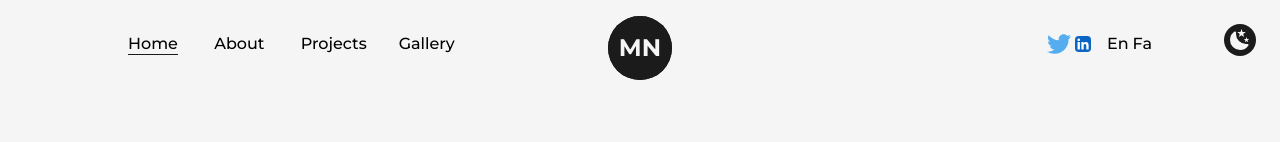
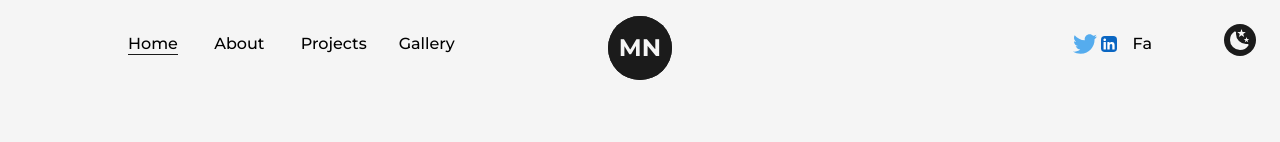
Before and after one commit to bardia1375/Mahdi-nourozi-portfolio, a Next.js app: page / in a window 1280 px wide. Shown: the top 142 px of the page. Built offline with nearby package versions, Linux system fonts and the light colour scheme.

Commit message:
Set style of En and Fn

```diff
--- a/src/components/Navbar.js
+++ b/src/components/Navbar.js
@@ -194,7 +194,8 @@ const Navbar = () => {
               <LinkedInIcon />
             </motion.a>
           </nav>
-          <div className="flex gap-2 text-light dark:text-black">
+          <div className="flex gap-2 text-light dark:text-black mt-2 p-4 ">
+            {language === "fa" && (
               <button
                 onClick={() => {
                   changeLanguage("en"), setIsOpen(false);
@@ -202,6 +203,8 @@ const Navbar = () => {
               >
                 En
               </button>
+            )}
+            {language === "en" && (
               <button
                 onClick={() => {
                   changeLanguage("fa"), setIsOpen(false);
@@ -209,6 +212,7 @@ const Navbar = () => {
               >
                 Fa
               </button>
+            )}
           </div>
         </motion.div>
       )}
@@ -229,8 +233,12 @@ const Navbar = () => {
         <Logo />
       </div>
       <div className="flex gap-1 ml-4 md:hidden">
+        {language === "fa" && (
           <button onClick={() => changeLanguage("en")}>En</button>
+        )}
+        {language === "en" && (
           <button onClick={() => changeLanguage("fa")}>Fa</button>
+        )}
       </div>
     </header>
   );
```
Lines whose indentation alone changed are shown as unchanged.
